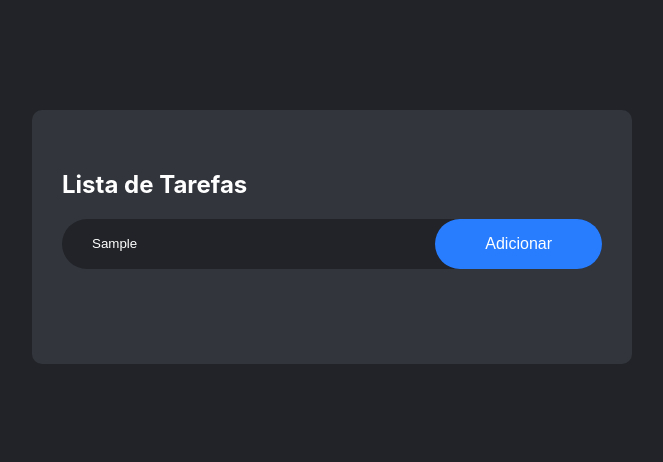
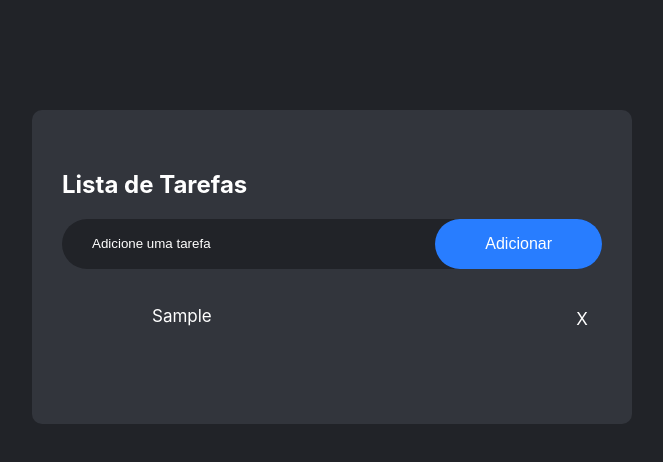
Before and after one commit to LucasPilar/Organization-Flow, a React (Create React App) app: page / in a window 1280 px wide. Both pictures are taken after typing "Sample" into the empty fields and a click on the button "Adicionar". Shown: the top 462 px of the page, without its empty margins (318-981 px from the left). Built offline with nearby package versions, Linux system fonts and the light colour scheme.

Commit message:
Migration app for React finalized

```diff
--- /dev/null
+++ b/src/components/Button.css
@@ -0,0 +1,10 @@
+ button {
+    border: none;
+    outline: none;
+    padding: 16px 50px;
+    background: rgb(40, 125, 255);
+    color: #fff;
+    font-size: 16px;
+    cursor: pointer;
+    border-radius: 40px;
+  }
--- /dev/null
+++ b/src/components/Button.jsx
@@ -0,0 +1,14 @@
+import React from "react";
+import "./Button.css";
+
+function Button({onClick}) {
+  return (
+    <div>
+      <button onClick={onClick} id="btn">
+        Adicionar
+      </button>
+    </div>
+  );
+}
+
+export default Button;
--- a/src/components/Card.jsx
+++ b/src/components/Card.jsx
@@ -1,25 +1,67 @@
-import React from 'react';
-import Input from './Input';
-import './List.css'
-
-
+import { useState } from "react";
+import Input from "./Input";
+import Button from "./Button";
+import "./List.css";
 
 function Card() {
+  const [tasks, setTasks] = useState([]);
+  const [inputValue, setInputValue] = useState("");
+
+  const AdicionaNovaTarefa = () => {
+    if (inputValue.trim() === "") {
+      alert("Adicione uma tarefa!");
+      return;
+    }
+
+    const newTask = {
+      id: Date.now,
+      text: inputValue,
+      isChecked: false,
+    };
+
+    setTasks([...tasks, newTask]);
+    setInputValue("");
+  };
+  const handleToggleTask = (taskId) => {
+    setTasks(
+      tasks.map((task) =>
+        task.id === taskId ? { ...task, isChecked: !task.isChecked } : task
+      )
+    );
+  };
+
+  const handleDeleteTask = (taskId) => {
+    setTasks(tasks.filter((task) => task.id !== taskId));
+  };
   return (
-
     <div className="container">
       <div className="lista-tarefas">
         <h2>Lista de Tarefas </h2>
         <div class="linha">
-          <Input />
-          <button id="btn">Adicionar</button>
+          <Input value={inputValue} onChange={setInputValue} />
+          <Button onClick={AdicionaNovaTarefa} />
         </div>
         <ul id="lista">
-
+          {tasks.map((task) => (
+            <li
+              key={task.id}
+              className={task.isChecked ? "checado" : ""}
+              onClick={() => handleToggleTask(task.id)}
+            >
+              {task.text}
+              <span
+                onClick={(e) => {
+                  e.stopPropagation();
+                  handleDeleteTask(task.id);
+                }}
+              >
+                X
+              </span>
+            </li>
+          ))}
         </ul>
       </div>
     </div>
-
   );
 }
 
--- a/src/components/Input.jsx
+++ b/src/components/Input.jsx
@@ -1,12 +1,16 @@
-import React from 'react';
-// import App from'./App.css'
-import './Input.css';
+import React from "react";
+import "./Input.css";
 
-
-function Input() {
-    return (
-        <input type="text" id="input" placeholder="Adicione uma tarefa" autocomplete="false"></input>
-
-    );
+function Input({ value, onChange }) {
+  return (
+    <input
+      type="text"
+      id="input"
+      placeholder="Adicione uma tarefa"
+      autocomplete="false"
+      value={value}
+      onChange={(e) => onChange(e.target.value)}
+    ></input>
+  );
 }
 export default Input;
--- a/src/components/List.css
+++ b/src/components/List.css
@@ -39,16 +39,6 @@
     margin-bottom: 25px;
   }
 
-  button {
-    border: none;
-    outline: none;
-    padding: 16px 50px;
-    background: rgb(40, 125, 255);
-    color: #fff;
-    font-size: 16px;
-    cursor: pointer;
-    border-radius: 40px;
-  }
 
   ul li {
     list-style: none;
```
